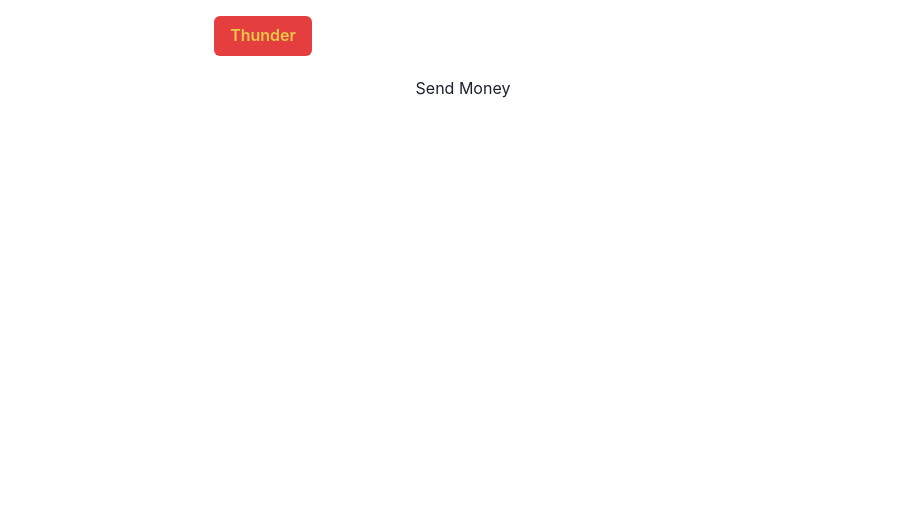
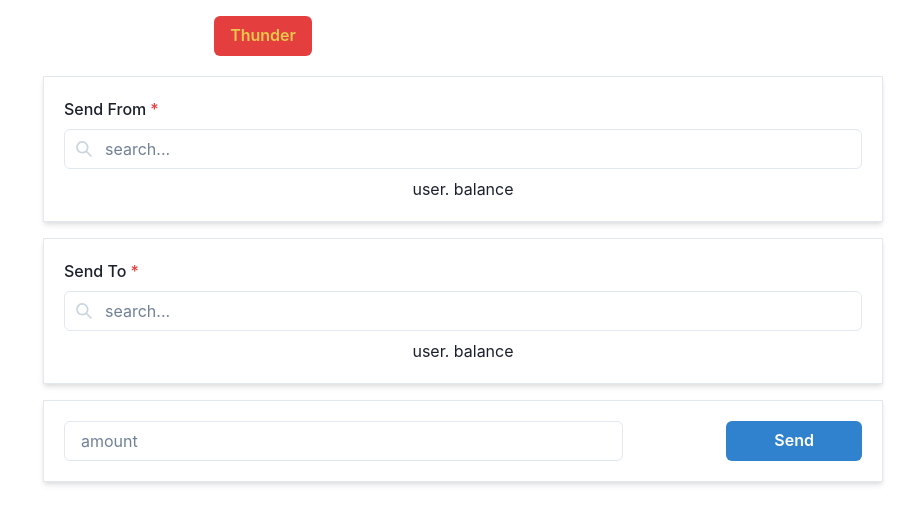
Before and after one commit to joshluismartin/Thunderbank, a React (Vite) app: page /Dashboard/SendMoney in a window 1280 px wide. Shown: the top 524 px of the page, without its empty margins (377-1280 px from the left). Built offline with nearby package versions, Linux system fonts and the light colour scheme.

Commit message:
added SendMoney layout

```diff
--- a/package.json
+++ b/package.json
@@ -10,6 +10,7 @@
     "preview": "vite preview"
   },
   "dependencies": {
+    "@chakra-ui/icons": "^2.1.1",
     "@chakra-ui/react": "^2.8.2",
     "@emotion/react": "^11.11.4",
     "@emotion/styled": "^11.11.0",
--- a/src/routes/DashboardChildren/SendMoney.jsx
+++ b/src/routes/DashboardChildren/SendMoney.jsx
@@ -1,7 +1,57 @@
 import React from "react";
 import { Link } from "react-router-dom";
 import { Outlet } from "react-router-dom";
+import {
+  Box,
+  Button,
+  Input,
+  InputGroup,
+  InputLeftElement,
+  Text,
+  VStack,
+  FormControl,
+  FormLabel,
+} from '@chakra-ui/react';
+import { SearchIcon } from '@chakra-ui/icons';
 
-export default function SendMoney() {
-  return (<div> Send Money </div>)
+function SendMoney() {
+  return (
+    <VStack spacing={4} align="stretch">
+
+      <Box p={5} shadow="md" borderWidth="1px">
+        <FormControl id="send-from" isRequired>
+          <FormLabel>Send From</FormLabel>
+          <InputGroup>
+            <InputLeftElement pointerEvents="none" children={<SearchIcon color="gray.300" />} />
+            <Input placeholder="search..." />
+          </InputGroup>
+          <Text mt={2}>user. balance</Text>
+        </FormControl>
+      </Box>
+
+
+      <Box p={5} shadow="md" borderWidth="1px">
+        <FormControl id="send-to" isRequired>
+          <FormLabel>Send To</FormLabel>
+          <InputGroup>
+            <InputLeftElement pointerEvents="none" children={<SearchIcon color="gray.300" />} />
+            <Input placeholder="search..." />
+          </InputGroup>
+          <Text mt={2}>user. balance</Text>
+        </FormControl>
+      </Box>
+
+      {/* Amount and Send Button */}
+      <Box display="flex" justifyContent="space-between" alignItems="center" p={5} shadow="md" borderWidth="1px">
+        <FormControl id="amount" isRequired w="70%">
+          <Input placeholder="amount" />
+        </FormControl>
+        <Button colorScheme="blue" px={12}>
+          Send
+        </Button>
+      </Box>
+    </VStack>
+  );
 }
+
+export default SendMoney;
```
Also changed, not shown: 1 other file (tests, documents, lock files or other folders).
